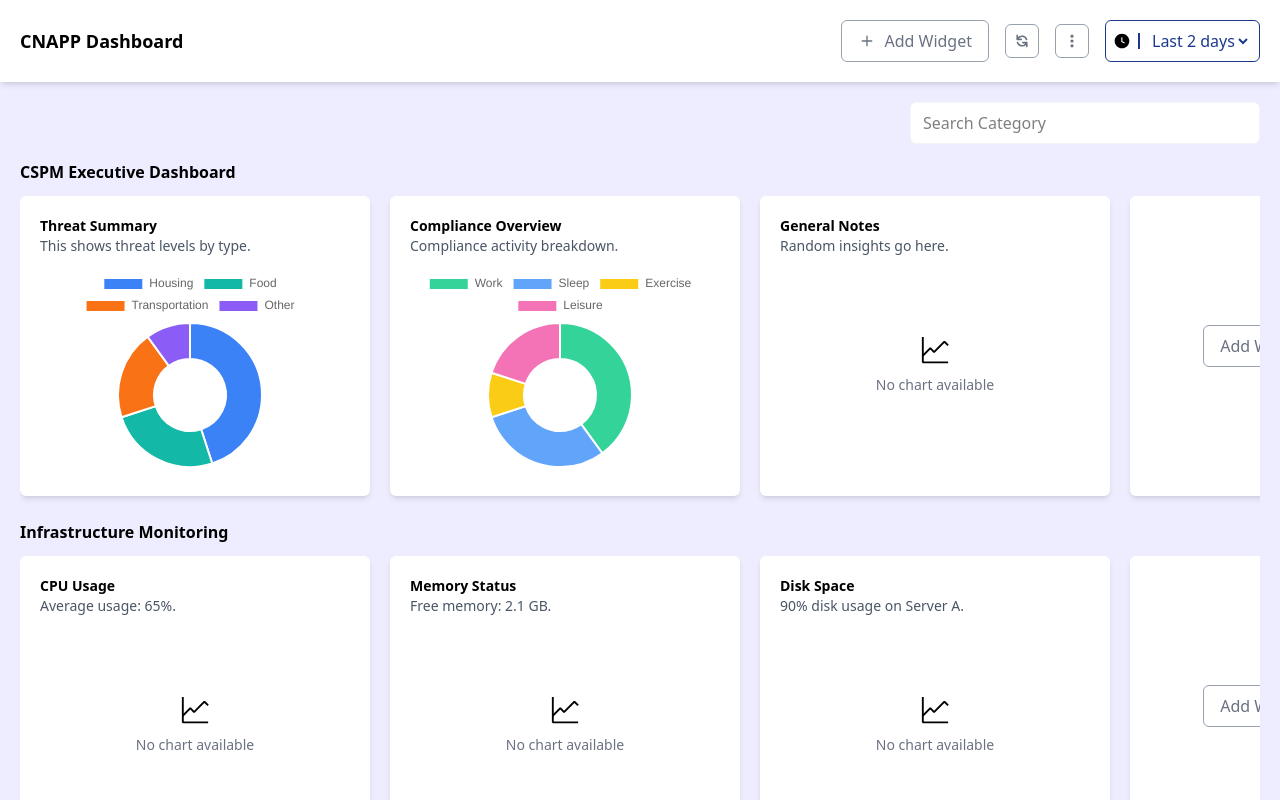
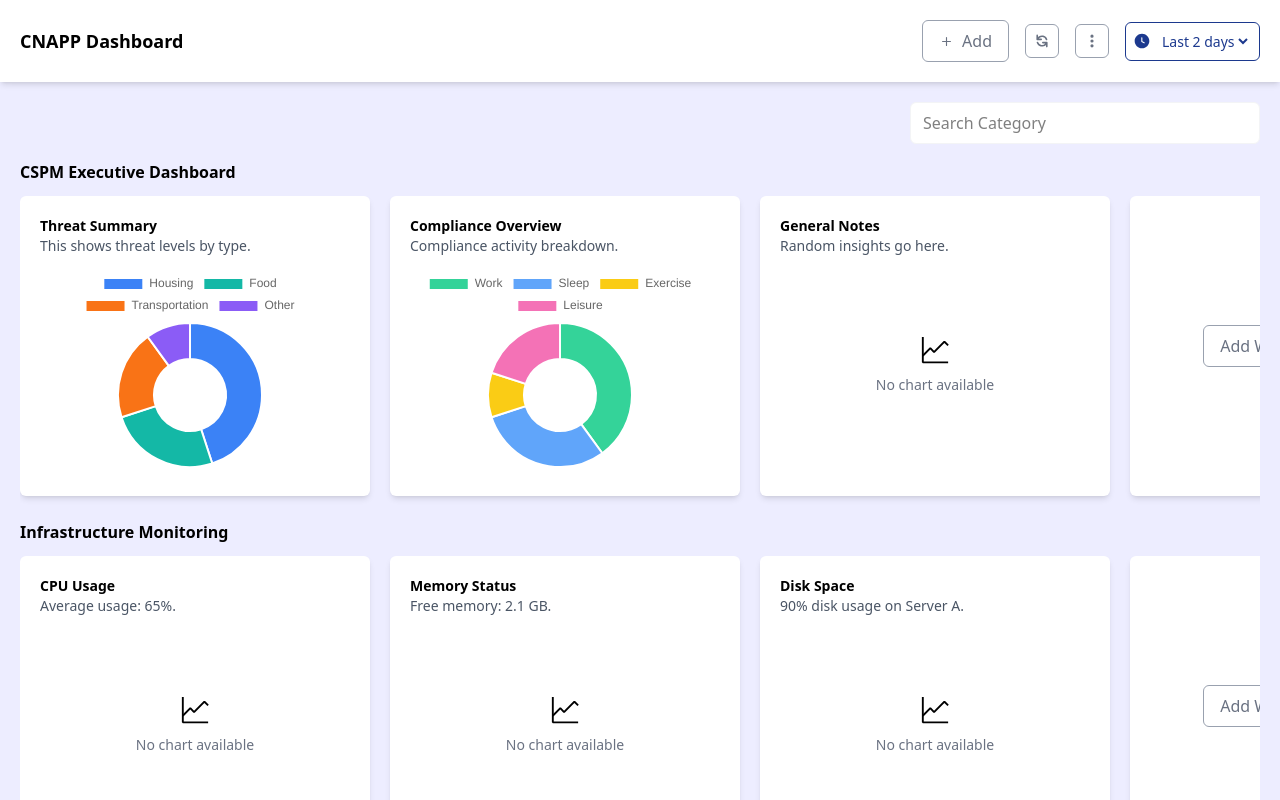
Before and after one commit to OmairSaad/dashboard, a React (Vite) app: page / in a window 1280 px wide. Shown: the top 800 px of the page. Built offline with nearby package versions, Linux system fonts and the light colour scheme.

Commit message:
Notification Bar added

```diff
--- a/package.json
+++ b/package.json
@@ -21,6 +21,7 @@
     "react-icons": "^5.5.0",
     "react-redux": "^9.2.0",
     "react-router-dom": "^7.6.1",
+    "react-toastify": "^11.0.5",
     "tailwindcss": "^4.1.7"
   },
   "devDependencies": {
--- a/src/component/Header.tsx
+++ b/src/component/Header.tsx
@@ -1,72 +1,3 @@
-// import {  type FC } from "react";
-// import { GoClockFill } from "react-icons/go";
-// import { HiDotsVertical, HiRefresh } from "react-icons/hi";
-// import { HiMiniPlus } from "react-icons/hi2";
-// import { useDispatch } from "react-redux";
-// import type { AppDispatch } from "../store";
-// import { setSearchTerm } from "../features/category/categorySlice";
-
-// const Header: FC = () => {
-//   const dispatch = useDispatch<AppDispatch>();
-//   const handleInput = (searchTerm:string) => {
-//     dispatch(setSearchTerm(searchTerm));
-//   }
-//   return (
-//     <header className="flex justify-between items-center p-5">
-//       <div className="font-semibold ">CNAPP Dashboard</div>
-//       <div className="flex gap-x-5">
-//         <button className="bg-white cursor-pointer px-4 py-2 border border-gray-400 rounded-md text-gray-500 flex items-center gap-x-3">
-//           Add Widget
-//           <span>
-//             <HiMiniPlus size={20} />
-//           </span>
-//         </button>
-//         <button className="bg-white cursor-pointer px-4 py-2 border border-gray-400 rounded-md text-gray-500 flex items-center gap-x-3">
-//           <HiRefresh />
-//         </button>
-//         <button className="bg-white cursor-pointer px-4 py-2 border border-gray-400 rounded-md text-gray-500 flex items-center gap-x-3">
-//           <HiDotsVertical />
-//         </button>
-//         <div className="border border-blue-900 rounded-md p-2 flex items-center cursor-pointer">
-//           <span className="border-r-2 border-blue-900 pr-2">
-//             <GoClockFill />
-//           </span>
-//           <select className="text-bue-900 focus:outline-0 pl-2 cursor-pointer">
-//             <option value="">lats 2 daya</option>
-//             <option value="1">1</option>
-//             <option value="2">2</option>
-//           </select>
-//         </div>
-//         <input type="text" placeholder="search" onChange={(event)=> handleInput(event.target.value)} />
-//       </div>
-
-
-
-
-//       {/* SideBar */}
-
-//     </header>
-//   );
-// };
-
-// export default Header;
-
-
-
-
-
-
-
-
-
-
-
-
-
-
-
-
-
 
 import { type FC, useEffect, useState } from "react";
 import { GoClockFill } from "react-icons/go";
@@ -78,6 +9,7 @@ import {
   updateVisibleWidgets,
 } from "../features/category/categorySlice";
 import SidebarModal from "./SideBarModal";
+import { notify } from "../utils/Notify";
 
 const Header: FC = () => {
   const dispatch = useDispatch<AppDispatch>();
@@ -114,6 +46,7 @@ const Header: FC = () => {
   const handleConfirm = () => {
     dispatch(updateVisibleWidgets(selectedWidgets));
     setShowSidebar(false);
+    notify("Widgets updated!")
   };
 
   const openSidebar = () => {
@@ -130,8 +63,8 @@ const Header: FC = () => {
           onClick={openSidebar}
           className="bg-white cursor-pointer px-4 py-2 border border-gray-400 rounded-md text-gray-500 flex items-center gap-x-2 hover:bg-gray-100 transition"
         >
-          <HiMiniPlus size={18} />
-          Add Widget
+          <HiMiniPlus size={15} />
+          Add
         </button>
 
         <button className="bg-white cursor-pointer p-2 border border-gray-400 rounded-md text-gray-500 hover:bg-gray-100 transition">
@@ -143,15 +76,17 @@ const Header: FC = () => {
         </button>
 
         <div className="border border-blue-900 rounded-md p-2 flex items-center cursor-pointer">
-          <span className="border-r-2 border-blue-900 pr-2">
-            <GoClockFill />
+          <span className="border-r-2 border-blue-900 pr-2 md:pr-0 md:border-0">
+            <GoClockFill className="text-blue-900" />
           </span>
-          <select className="text-blue-900 focus:outline-none pl-2 bg-transparent cursor-pointer">
+
+          <select className="hidden md:block text-blue-900 focus:outline-none pl-2 bg-transparent cursor-pointer text-sm">
             <option>Last 2 days</option>
             <option>1 day</option>
             <option>2 days</option>
           </select>
         </div>
+
       </div>
 
       {/* Sidebar */}
--- a/src/component/Home.tsx
+++ b/src/component/Home.tsx
@@ -9,14 +9,15 @@ import {
 } from "../features/category/categorySlice";
 import SearchBar from "./SearchBar";
 import AddWidgetModal from "./AddWidgetModal";
+import { ToastContainer } from "react-toastify";
+import { notify } from "../utils/Notify";
 
 const Home: FC = () => {
+
   const [showModal, setShowModal] = useState(false);
   const [widgetName, setWidgetName] = useState("");
   const [widgetText, setWidgetText] = useState("");
   const [catId, setCatId] = useState("");
-  // const { searchTerm } = useSearch();
-  // const [categories, setCategories] = useState(cadrData.categories);
   const dispatch = useDispatch<AppDispatch>();
   const { categories, searchTerm } = useSelector(
     (state: RootSate) => state.category
@@ -29,26 +30,15 @@ const Home: FC = () => {
     setFilteredCategories(ctgs);
   }, [searchTerm, categories]);
 
-  // Move handlOnClik outside handleAddWidget
   const handlOnClik = (id: string) => {
     setCatId(id);
     setShowModal(true);
   };
 
   const handlRemoveWidget = (wid: string, catId: string) => {
-    // const updatedCategories = categories.map((cat) => {
-    //   if (cat.id === catId) {
-    //     // Remove the widget from the matching category
-    //     return {
-    //       ...cat,
-    //       widgets: cat.widgets.filter((w) => w.id !== wid),
-    //     };
-    //   }
-    //   return cat;
-    // });
-
-    // // setCategories(updatedCategories);
+    // call dispatch method
     dispatch(removeWidgets({ catId: catId, wId: wid }));
+    notify("Widget deleted successfully!")
   };
 
   const handleAddWidget = () => {
@@ -71,6 +61,8 @@ const Home: FC = () => {
     setShowModal(false);
     setWidgetName("");
     setWidgetText("");
+
+    notify("Widget Added Succesfully!")
   };
 
   if (showModal) {
@@ -83,8 +75,9 @@ const Home: FC = () => {
 
   return (
     <div className="px-5 my-5">
+      < ToastContainer />
+      {/* searchbar component */}
       <SearchBar />
-
       {filteredCategories.map((item, index) => (
         <div key={index}>
           <h1 className=" font-semibold my-3">{item.name}</h1>
@@ -117,42 +110,6 @@ const Home: FC = () => {
 
       {/* Modal */}
       {showModal && (
-        // <div className="fixed inset-0 bg-black bg-opacity-40 backdrop-blur-sm flex justify-center items-center z-50">
-        //   <div className="bg-white p-6 rounded-xl w-full max-w-sm shadow-xl">
-        //     <h2 className="text-lg font-semibold mb-4">Add New Widget</h2>
-
-        //     <input
-        //       type="text"
-        //       value={widgetName}
-        //       onChange={(e) => setWidgetName(e.target.value)}
-        //       placeholder="Widget Name"
-        //       className="w-full border px-3 py-2 rounded-md mb-3"
-        //     />
-
-        //     <input
-        //       type="text"
-        //       value={widgetText}
-        //       onChange={(e) => setWidgetText(e.target.value)}
-        //       placeholder="Widget Text"
-        //       className="w-full border px-3 py-2 rounded-md mb-3"
-        //     />
-
-        //     <div className="flex justify-end gap-3 mt-4">
-        //       <button
-        //         onClick={() => setShowModal(false)}
-        //         className="px-4 py-2 bg-gray-300 rounded-md cursor-pointer"
-        //       >
-        //         Cancel
-        //       </button>
-        //       <button
-        //         onClick={handleAddWidget}
-        //         className="px-4 py-2 bg-blue-600 text-white rounded-md cursor-pointer"
-        //       >
-        //         Add
-        //       </button>
-        //     </div>
-        //   </div>
-        // </div>
         <AddWidgetModal
           widgetName={widgetName}
           widgetText={widgetText}
--- /dev/null
+++ b/src/utils/Notify.ts
@@ -0,0 +1,12 @@
+import { Bounce, toast } from "react-toastify";
+
+export const notify = (message:string)=> toast(message,{
+  position: "top-center",
+  autoClose: 3000,
+  hideProgressBar: false,
+  closeOnClick: false,
+  pauseOnHover: true,
+  draggable: true,
+  progress: undefined,
+  theme: "light",
+  transition: Bounce,});
```
Also changed, not shown: 1 other file (tests, documents, lock files or other folders).
